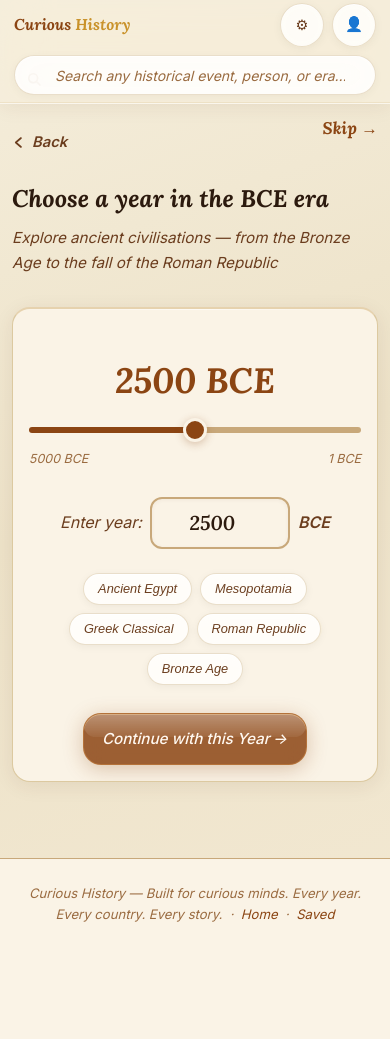
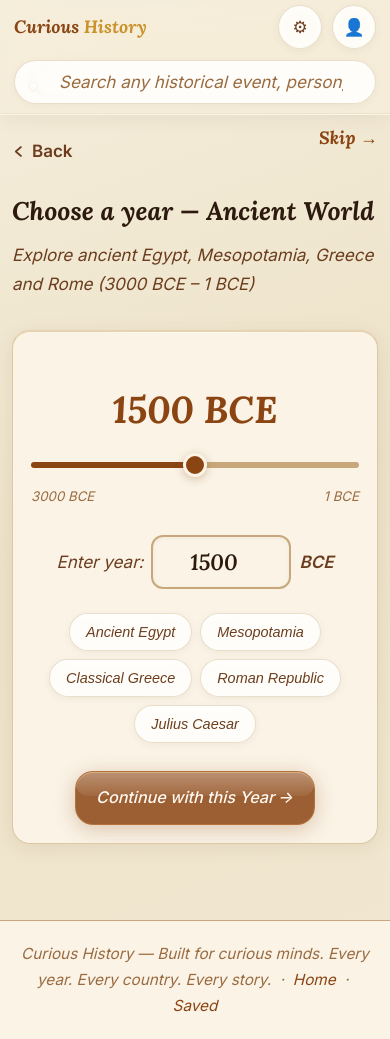
Before and after one commit to himanks897/Himanks897, a Flask app: page /year?era=bce in a window 390 px wide. Before the commit the page ends 922 px from the top, so only its background shows below. Run offline with Flask 3, Linux system fonts and the light colour scheme.

Commit message:
Remove prehistoric era; increase fonts; improve mobile responsiveness
- home.html: replace 'Prehistory (5000 BCE)' card with 'Ancient World
  (3000 BCE)' — only eras with real Wikipedia/archive data
- year.html: limit BCE slider to 3000 BCE (not 5000); update era chips
  to Egypt/Mesopotamia/Greece/Rome; remove Stone Age/Bronze Age chips
- main.css: base font 16px→17px; body font-style italic→normal for
  readability; raise all tiny labels (0.72–0.8rem) to readable minimum;
  comprehensive mobile breakpoints at 900/600/480/360px
- components.css: global font bumps for article content, cards, buttons,
  meta chips, reactions; better tablet/mobile layout for all components

Co-Authored-By: Claude Sonnet 4.6 <noreply@anthropic.com>

```diff
--- a/Curious History/static/css/components.css
+++ b/Curious History/static/css/components.css
@@ -1961,34 +1961,60 @@
    MOBILE & RESPONSIVE — COMPONENTS
    ═══════════════════════════════════════════════════════════════════════════ */
 
+/* ── Global font size bumps — raise tiny labels to readable minimum ──────── */
+.meta-chip, .confidence-badge { font-size: 0.88rem; }
+.today-label { font-size: 0.88rem; }
+.word-era    { font-size: 0.88rem; }
+.word-def    { font-size: 1rem; }
+.today-text  { font-size: 1rem; }
+.word-term   { font-size: 1.35rem; }
+.era-card-title { font-size: 1.1rem; }
+.era-card-desc  { font-size: 0.9rem; }
+.era-card-range { font-size: 0.88rem; }
+.recent-item    { font-size: 0.95rem; }
+.section-heading { font-size: 1.1rem; }
+.article-content { font-size: 1.05rem; line-height: 1.85; }
+.article-content h2 { font-size: 1.4rem; }
+.article-content h3 { font-size: 1.2rem; }
+.action-btn  { font-size: 0.9rem; }
+.reaction-btn, .share-btn { font-size: 0.9rem; }
+.time-nav-btn { font-size: 0.95rem; }
+.read-aloud-btn { font-size: 0.9rem; }
+.glossary-term { font-size: 0.95rem; }
+.glossary-def  { font-size: 0.9rem; }
+.sources-footer { font-size: 0.88rem; }
+.quiz-option { font-size: 0.95rem; }
+.suggestion-chip { font-size: 1rem; }
+.topic-input { font-size: 1.05rem; }
+.country-btn { font-size: 0.9rem; }
+.accordion-header { font-size: 0.95rem; }
+.world-option-name { font-size: 1rem; }
+.world-option-desc { font-size: 0.88rem; }
+.results-title { font-size: clamp(1.6rem, 4vw, 2.2rem); }
+.year-page-title { font-size: clamp(1.5rem, 4vw, 2rem); }
+.year-page-sub { font-size: 1rem; }
+.slider-display { font-size: clamp(2.2rem, 6vw, 3rem); }
+
 /* ── Tablet (≤ 900px) ──────────────────────────────────────────────────── */
 @media (max-width: 900px) {
   /* Results: stack into single column */
-  .results-layout {
-    grid-template-columns: 1fr;
-    gap: 20px;
-  }
+  .results-layout { grid-template-columns: 1fr; gap: 24px; }
   .media-column {
     position: static;
     border-left: none;
     padding-left: 0;
-    border-top: 1px solid #000;
-    padding-top: 20px;
+    border-top: 1px solid var(--color-border);
+    padding-top: 24px;
   }
-  .image-gallery-grid {
-    grid-template-columns: repeat(3, 1fr);
-  }
-  .image-gallery-grid .gallery-img:first-child {
-    grid-column: 1 / -1;
-  }
-  /* Results header spacing */
+  .image-gallery-grid { grid-template-columns: repeat(3, 1fr); }
+  .image-gallery-grid .gallery-img:first-child { grid-column: 1 / -1; }
   .results-header { margin-bottom: 20px; }
-
-  /* Panels — full width */
-  .detail-content-panel,
-  .action-result-panel {
-    padding: 16px;
-  }
+  .detail-content-panel, .action-result-panel { padding: 20px; }
+
+  /* Bigger cards on tablet */
+  .today-card { padding: 22px; }
+  .word-card  { padding: 20px; }
+  .era-card   { padding: 26px 18px; }
 }
 
 /* ── Mobile (≤ 640px) ──────────────────────────────────────────────────── */
@@ -1998,185 +2024,151 @@
   .welcome-page { padding: 28px 16px 80px; }
   .welcome-content { max-width: 100%; }
   .welcome-logo { font-size: 2.2rem; }
-  .welcome-tagline { font-size: 1rem; margin-bottom: 32px; }
+  .welcome-tagline { font-size: 1.05rem; margin-bottom: 32px; }
   .welcome-btns .btn { max-width: 100%; }
 
   /* ─ Home dashboard ─ */
   .home-grid { grid-template-columns: 1fr; gap: 14px; }
-  .era-cards { grid-template-columns: 1fr 1fr; gap: 12px; }
-  .era-card { padding: 20px 14px; }
-  .era-card-icon { font-size: 2rem; }
-  .era-card-title { font-size: 0.95rem; }
+  .era-cards { grid-template-columns: 1fr 1fr; gap: 14px; }
+  .era-card { padding: 22px 16px; }
+  .era-card-title { font-size: 1.05rem; }
+  .era-card-desc { font-size: 0.88rem; }
   .today-card { padding: 18px; }
-  .today-text { font-size: 0.9rem; }
-  .word-card { padding: 16px; }
-  .word-term { font-size: 1.1rem; }
-  .home-hero h2 { font-size: 1.3rem; }
+  .today-text { font-size: 1rem; }
+  .word-card { padding: 18px; }
+  .word-term { font-size: 1.2rem; }
+  .home-hero h2 { font-size: 1.35rem; }
+  .home-hero p { font-size: 0.95rem; }
 
   /* ─ Year selection ─ */
   .year-select-page { max-width: 100%; }
-  .year-page-title { font-size: 1.5rem; }
-  .slider-display { font-size: 2.2rem; }
   .year-manual { flex-wrap: wrap; gap: 8px; }
-  .year-input { width: 140px; height: 52px; font-size: 1.25rem; }
+  .year-input { width: 140px; height: 54px; font-size: 1.3rem; }
 
   /* ─ Country selection ─ */
   .country-region-grid { grid-template-columns: 1fr; }
   .country-page-header { padding: 18px 16px 16px; }
-  .country-page-title { font-size: 1.3rem; }
-  .country-btn {
-    min-height: 40px;
-    padding: 8px 14px;
-    font-size: 0.85rem;
-  }
-  .accordion-header { min-height: 48px; font-size: 0.95rem; }
-  .accordion-body { gap: 8px; padding: 10px; }
-  .world-option { padding: 14px 16px; }
-  .world-option-icon { font-size: 1.7rem; }
+  .country-page-title { font-size: 1.35rem; }
+  .country-btn { min-height: 44px; padding: 10px 16px; font-size: 0.92rem; }
+  .accordion-header { min-height: 50px; font-size: 1rem; }
+  .accordion-body { gap: 8px; padding: 12px; }
+  .world-option { padding: 16px; }
+  .world-option-name { font-size: 1rem; }
 
   /* ─ Topic input ─ */
-  .topic-input { height: 56px; font-size: 0.95rem; }
-  .context-banner { font-size: 0.85rem; padding: 10px 14px; }
-  .suggestions-chips { gap: 6px; }
+  .topic-input { height: 60px; font-size: 1rem; }
+  .context-banner { font-size: 0.9rem; padding: 12px 14px; }
+  .suggestions-chips { gap: 8px; }
+  .suggestion-chip { font-size: 0.95rem; padding: 10px 16px; }
 
   /* ─ Results header ─ */
-  .results-title { font-size: 1.5rem; }
-  .results-meta {
-    gap: 6px;
-    margin-bottom: 10px;
-  }
-  .meta-chip { font-size: 0.72rem; padding: 3px 9px; }
-  .confidence-badge { font-size: 0.72rem; padding: 3px 9px; }
-  .share-btn { font-size: 0.72rem; padding: 3px 9px; }
-
-  /* Importance bar labels — smaller on mobile */
-  .importance-level-labels span { font-size: 0.6rem; }
+  .results-meta { gap: 8px; margin-bottom: 12px; }
+  .meta-chip { font-size: 0.85rem; padding: 5px 12px; }
+  .confidence-badge { font-size: 0.85rem; padding: 5px 12px; }
+  .share-btn { font-size: 0.85rem; padding: 5px 12px; }
+
+  /* Importance bar labels */
+  .importance-level-labels span { font-size: 0.72rem; }
 
   /* Who alive strip — scrollable */
   .who-alive-strip {
     flex-wrap: nowrap;
     overflow-x: auto;
     -webkit-overflow-scrolling: touch;
-    gap: 10px;
-    padding: 10px 12px;
+    gap: 12px;
+    padding: 12px 14px;
     scrollbar-width: none;
   }
   .who-alive-strip::-webkit-scrollbar { display: none; }
-  .who-alive-person { white-space: nowrap; font-size: 0.8rem; flex-shrink: 0; }
+  .who-alive-person { white-space: nowrap; font-size: 0.9rem; flex-shrink: 0; }
 
   /* ─ Action buttons — 2-col grid on mobile ─ */
   .action-buttons {
     display: grid;
     grid-template-columns: 1fr 1fr;
-    gap: 7px;
-    padding: 10px 0;
+    gap: 8px;
+    padding: 12px;
   }
   .action-btn {
     justify-content: center;
     text-align: center;
-    font-size: 0.8rem;
-    padding: 9px 8px;
-    min-height: 46px;
+    font-size: 0.88rem;
+    padding: 10px 8px;
+    min-height: 48px;
     white-space: nowrap;
     overflow: hidden;
     text-overflow: ellipsis;
     width: 100%;
   }
-  /* Dropdown wrapper inside grid */
-  .action-buttons .dropdown {
-    display: contents; /* slot child directly into the grid */
-  }
-  .action-buttons .dropdown .action-btn {
-    display: flex;
-    width: 100%;
-  }
+  .action-buttons .dropdown { display: contents; }
+  .action-buttons .dropdown .action-btn { display: flex; width: 100%; }
 
   /* ─ Article content ─ */
-  .article-content { font-size: 0.95rem; line-height: 1.75; }
-  .article-content h2 { font-size: 1.15rem; margin: 20px 0 10px; }
-  .article-content h3 { font-size: 1rem; }
-  .article-content p { text-align: left; } /* justified text causes odd rivers on mobile */
-
-  /* Article inline images — full width, no float */
+  .article-content { font-size: 1rem; line-height: 1.82; }
+  .article-content h2 { font-size: 1.25rem; margin: 20px 0 10px; }
+  .article-content h3 { font-size: 1.1rem; }
+  .article-content p { text-align: left; }
+
+  /* Article inline images — full width on mobile */
   .article-image {
-    float: none;
-    width: 100%;
-    max-width: 100%;
-    margin: 0 0 18px 0;
-    clear: both;
+    float: none; width: 100%; max-width: 100%;
+    margin: 0 0 18px 0; clear: both;
   }
   .article-image img { height: auto; max-height: 220px; object-fit: cover; }
 
-  /* ─ Detail / action panels ─ */
-  .panel-header {
-    flex-wrap: wrap;
-    gap: 8px;
-  }
-  .panel-header > div {
-    flex-shrink: 0;
-  }
-  .panel-title { font-size: 0.9rem; }
+  /* ─ Panels ─ */
+  .panel-header { flex-wrap: wrap; gap: 8px; }
+  .panel-header > div { flex-shrink: 0; }
+  .panel-title { font-size: 0.95rem; }
 
   /* ─ Reactions ─ */
-  .reactions-row { gap: 6px; }
-  .reaction-btn {
-    padding: 5px 10px;
-    font-size: 0.78rem;
-    min-height: 38px;
-  }
+  .reactions-row { gap: 8px; }
+  .reaction-btn { padding: 7px 12px; font-size: 0.9rem; min-height: 42px; }
 
   /* ─ Image gallery ─ */
-  .image-gallery-grid { grid-template-columns: 1fr 1fr; gap: 6px; }
-  .gallery-img img { height: 110px; }
-  .gallery-img:first-child img { height: 140px; }
-  .gallery-caption { font-size: 0.68rem; }
+  .image-gallery-grid { grid-template-columns: 1fr 1fr; gap: 8px; }
+  .gallery-img img { height: 120px; }
+  .gallery-img:first-child img { height: 150px; }
+  .gallery-caption { font-size: 0.8rem; }
 
   /* ─ Glossary ─ */
-  .glossary-grid { grid-template-columns: 1fr; gap: 6px; }
-  .glossary-item { padding: 8px 10px; }
+  .glossary-grid { grid-template-columns: 1fr; gap: 8px; }
+  .glossary-item { padding: 10px 12px; }
+  .glossary-term { font-size: 1rem; }
+  .glossary-def  { font-size: 0.92rem; }
 
   /* ─ Time navigation ─ */
-  .time-nav { flex-direction: column; gap: 8px; }
-  .time-nav-btn { width: 100%; text-align: center; justify-content: center; }
+  .time-nav { flex-direction: column; gap: 10px; }
+  .time-nav-btn { width: 100%; text-align: center; justify-content: center; font-size: 1rem; }
 
   /* ─ Read aloud bar ─ */
-  .read-aloud-bar { padding: 8px 12px; gap: 8px; }
-  .read-aloud-btn { font-size: 0.82rem; min-height: 36px; padding: 6px 14px; }
-
-  /* ─ Summary / Quiz pages ─ */
-  .summary-header,
-  .quiz-header {
-    flex-direction: column;
-    align-items: flex-start;
-    gap: 10px;
-  }
+  .read-aloud-bar { padding: 10px 14px; gap: 10px; }
+  .read-aloud-btn { font-size: 0.92rem; min-height: 42px; padding: 8px 16px; }
+
+  /* ─ Summary / Quiz ─ */
+  .summary-header, .quiz-header { flex-direction: column; align-items: flex-start; gap: 10px; }
   .word-count-chips { flex-wrap: wrap; gap: 6px; }
-  .quiz-options { gap: 8px; }
-  .quiz-option { padding: 10px 14px; font-size: 0.875rem; }
+  .quiz-options { gap: 10px; }
+  .quiz-option { padding: 12px 16px; font-size: 0.95rem; }
 
   /* ─ Sources footer ─ */
-  .sources-footer { font-size: 0.78rem; }
+  .sources-footer { font-size: 0.9rem; }
 }
 
 /* ── Small phone (≤ 480px) ─────────────────────────────────────────────── */
 @media (max-width: 480px) {
-  /* Action buttons — keep 2-col grid, tighter padding */
-  .action-buttons {
-    grid-template-columns: 1fr 1fr;
-    padding: 10px;
-    gap: 6px;
-  }
+  .action-buttons { grid-template-columns: 1fr 1fr; padding: 10px; gap: 6px; }
   .action-buttons .dropdown { display: contents; }
 
-  /* Era cards — single column */
-  .era-cards { grid-template-columns: 1fr; }
-
-  /* Welcome — single column, tighter */
-  .welcome-logo { font-size: 1.9rem; }
+  /* Era cards — single column on very small screens */
+  .era-cards { grid-template-columns: 1fr; gap: 12px; }
+
+  /* Welcome */
+  .welcome-logo { font-size: 2rem; }
   .welcome-ornament { font-size: 1.5rem; margin-bottom: 24px; }
 
   /* Results title */
-  .results-title { font-size: 1.3rem; }
+  .results-title { font-size: 1.35rem; }
 
   /* Map card */
   .map-card img { max-height: 180px; object-fit: cover; }
--- a/Curious History/static/css/main.css
+++ b/Curious History/static/css/main.css
@@ -420,22 +420,22 @@ html.high-contrast {
 }
 
 html {
-  font-size: 16px;
+  font-size: 17px;           /* up from 16px — scales all rem units */
   scroll-behavior: smooth;
   -webkit-text-size-adjust: 100%;
 }
 
-html.font-sm { font-size: 14px; }
+html.font-sm { font-size: 15px; }
 html.font-lg { font-size: 20px; }
 
 body {
   font-family: var(--font-ui);
-  font-style: italic;
+  font-style: normal;        /* was italic globally — now only applied where intentional */
   background-color: var(--color-bg);
   color: var(--color-text-primary);
-  line-height: 1.6;
+  line-height: 1.7;          /* slightly more generous line height */
   min-height: 100vh;
-  /* Classic parchment gradient — no stars, no radial spots */
+  /* Classic parchment gradient */
   background-image: linear-gradient(160deg, #F5EEDC 0%, #EDE2C8 50%, #F2E8D2 100%);
 }
 
@@ -1266,135 +1266,144 @@ html.colorblind .btn-gold {
 
 /* ═══════════════════════════════════════════════════════════════════════════
    MOBILE & RESPONSIVE STYLES
-   Breakpoints: 768px (tablet), 600px (mobile), 480px (small), 360px (tiny)
+   Breakpoints: 900px (tablet), 600px (mobile), 480px (small), 360px (tiny)
    ═══════════════════════════════════════════════════════════════════════════ */
 
 /* Prevent horizontal overflow on all screens */
 html, body { overflow-x: hidden; }
 
-/* ── Tablet (≤ 768px) ──────────────────────────────────────────────────── */
-@media (max-width: 768px) {
-  :root { --nav-height: 56px; }
+/* Minimum readable font size — raise all tiny labels site-wide */
+.breadcrumb ol li,
+.nav-a11y-label,
+.today-label, .word-era,
+footer, .loading-state,
+.a11y-label { font-size: 0.82rem; }
 
-  /* Navbar */
-  .navbar-inner {
-    padding: 0 14px;
-    gap: 8px;
-  }
-  .nav-logo { font-size: 1.1rem; }
-  .nav-search-wrap {
-    flex: 1;
-    max-width: none;
-  }
-  .nav-search {
-    font-size: 0.82rem;
-    height: 36px;
-    padding: 0 12px 0 36px;
-  }
+.dropdown-item,
+.nav-search,
+.toast,
+.session-banner { font-size: 0.95rem; }
 
-  /* Main content */
-  .main-content { padding: 18px 14px 32px; }
+/* ── Tablet (≤ 900px) ──────────────────────────────────────────────────── */
+@media (max-width: 900px) {
+  :root { --nav-height: 60px; }
 
-  /* Buttons — bigger touch targets */
-  .btn { min-height: 46px; }
+  .navbar-inner { padding: 0 16px; gap: 10px; }
+  .nav-logo { font-size: 1.2rem; }
+  .nav-search-wrap { flex: 1; max-width: none; }
+  .nav-search { font-size: 0.95rem; height: 40px; }
 
-  /* Accessibility panel — full width on tablet */
-  .a11y-panel {
-    right: 10px;
-    left: 10px;
-    width: auto;
-  }
+  .main-content { padding: 20px 16px 40px; }
 
-  /* Toast — bottom-center on mobile */
-  .toast-container {
-    bottom: 16px;
-    right: 14px;
-    left: 14px;
-    align-items: stretch;
-  }
-  .toast {
-    max-width: 100%;
-    width: 100%;
-  }
+  .btn { min-height: 48px; font-size: 0.95rem; }
+  .btn-lg { min-height: 54px; font-size: 1rem; }
+  .chip { font-size: 0.9rem; padding: 6px 16px; }
+
+  .card { padding: 20px; }
+
+  .a11y-panel { right: 10px; left: 10px; width: auto; }
+
+  .toast-container { bottom: 16px; right: 14px; left: 14px; align-items: stretch; }
+  .toast { max-width: 100%; width: 100%; font-size: 0.95rem; }
+
+  /* Page nav bar */
+  .page-back-btn { font-size: 1rem; }
+  .page-skip-link { font-size: 1.05rem; }
 }
 
 /* ── Mobile (≤ 600px) ──────────────────────────────────────────────────── */
 @media (max-width: 600px) {
   :root { --nav-height: 52px; }
 
-  /* ── Two-row navbar: Row 1 = Logo + Icons  |  Row 2 = Full-width search ── */
-  .navbar {
-    height: auto;           /* allow second row for search */
-  }
+  /* Two-row navbar: Row 1 = Logo + Icons  |  Row 2 = Full-width search */
+  .navbar { height: auto; }
   .navbar-inner {
-    flex-wrap: wrap;        /* let search wrap to its own row */
+    flex-wrap: wrap;
     height: auto;
     padding: 0 14px;
     gap: 6px;
     align-items: center;
   }
-  /* Row 1: logo on the left */
   .nav-logo {
     flex: 1 1 auto;
-    font-size: 1.05rem;
+    font-size: 1.15rem;
     letter-spacing: 0;
-    padding: 12px 0;       /* ensures row 1 is ≥ 52px tall */
+    padding: 12px 0;
   }
-  /* Row 1: icon buttons stay on the right, vertically centred */
   .nav-right {
     flex-shrink: 0;
     margin-left: 0;
-    gap: 8px;
-    padding: 0;
+    gap: 10px;
     align-self: center;
   }
-  /* Row 2: search fills the full width below logo + icons */
   .nav-search-wrap {
-    order: 10;              /* forces below logo + icons */
+    order: 10;
     flex: 0 0 100%;
     max-width: 100%;
     min-width: 0;
-    padding-bottom: 8px;
+    padding-bottom: 10px;
   }
   .nav-search {
-    font-size: 0.875rem;
-    height: 40px;
-    padding: 0 16px 0 40px;
+    font-size: 1rem;
+    height: 44px;
+    padding: 0 16px 0 44px;
     width: 100%;
   }
-  .nav-icon-btn { width: 38px; height: 38px; font-size: 0.9rem; }
+  .nav-icon-btn { width: 42px; height: 42px; font-size: 1rem; }
 
-  /* Breadcrumb — smaller */
-  .breadcrumb ol li { font-size: 0.75rem; }
+  /* Breadcrumb */
+  .breadcrumb ol li { font-size: 0.88rem; }
 
-  /* Main content */
-  .main-content { padding: 14px 12px 28px; }
+  /* Main content — more breathing room */
+  .main-content { padding: 16px 14px 32px; }
 
-  /* Buttons — large enough touch targets, don't overflow */
-  .btn { min-height: 48px; padding: 10px 18px; width: auto; max-width: 100%; }
-  .btn-lg { min-height: 52px; font-size: 0.95rem; }
+  /* Buttons — large tap targets */
+  .btn { min-height: 50px; padding: 12px 20px; font-size: 1rem; }
+  .btn-sm { min-height: 42px; padding: 8px 14px; font-size: 0.9rem; }
+  .btn-lg { min-height: 54px; font-size: 1rem; }
   .btn-block-mobile { width: 100%; text-align: center; justify-content: center; }
 
   /* Cards */
-  .card { padding: 16px; }
+  .card { padding: 18px; }
+
+  /* Page nav */
+  .page-back-btn { font-size: 1rem; }
+  .page-skip-link { font-size: 1.05rem; }
+
+  /* Chips */
+  .chip { font-size: 0.9rem; padding: 7px 16px; min-height: 38px; }
+
+  /* Dropdown */
+  .dropdown-item { font-size: 1rem; padding: 12px 16px; }
+
+  /* Footer */
+  footer { font-size: 0.9rem; padding: 20px 16px; }
 }
 
 /* ── Small phone (≤ 480px) ─────────────────────────────────────────────── */
 @media (max-width: 480px) {
-  .nav-logo { font-size: 0.98rem; }
-  /* search-wrap already full-width from ≤600 block — no need to restrict it */
+  .nav-logo { font-size: 1.05rem; }
+  .main-content { padding: 12px 12px 28px; }
 
-  /* Accessibility panel — full bleed on small screens */
+  .btn { min-height: 50px; font-size: 0.95rem; }
+  .chip { font-size: 0.85rem; }
+
+  /* Accessibility panel — slides up from bottom on small screens */
   .a11y-panel {
-    right: 0;
-    left: 0;
+    right: 0; left: 0;
     border-radius: var(--radius-lg) var(--radius-lg) 0 0;
-    bottom: 0;
-    top: auto;
+    bottom: 0; top: auto;
     position: fixed;
     max-height: 80vh;
     overflow-y: auto;
   }
+}
+
+/* ── Very small (≤ 360px) ──────────────────────────────────────────────── */
+@media (max-width: 360px) {
+  .nav-logo { font-size: 0.95rem; }
+  .main-content { padding: 10px 10px 24px; }
+  .btn { font-size: 0.9rem; padding: 10px 14px; }
 }
 
 /* ── Page Loader ─────────────────────────────────────────────────────────── */
--- a/Curious History/templates/year.html
+++ b/Curious History/templates/year.html
@@ -17,11 +17,11 @@
 
   <div class="year-select-page">
     {% if era == 'bce' %}
-      <h1 class="year-page-title">Choose a year in the <em>BCE era</em></h1>
-      <p class="year-page-sub"><em>Explore ancient civilisations — from the Bronze Age to the fall of the Roman Republic</em></p>
+      <h1 class="year-page-title">Choose a year — <em>Ancient World</em></h1>
+      <p class="year-page-sub">Explore ancient Egypt, Mesopotamia, Greece and Rome (3000 BCE – 1 BCE)</p>
     {% else %}
-      <h1 class="year-page-title">Choose a year in the <em>CE era</em></h1>
-      <p class="year-page-sub"><em>Explore recorded history — from the rise of Rome to the present day (2026)</em></p>
+      <h1 class="year-page-title">Choose a year — <em>Recorded History</em></h1>
+      <p class="year-page-sub">Explore medieval, renaissance and modern history (1 CE – 2026)</p>
     {% endif %}
 
     <div class="card">
@@ -38,18 +38,18 @@
           class="year-slider"
           id="year-slider"
           min="1"
-          max="5000"
-          value="2500"
+          max="3000"
+          value="1500"
           step="1"
           aria-label="Select year BCE"
-          aria-valuenow="2500"
+          aria-valuenow="1500"
           aria-valuemin="1"
-          aria-valuemax="5000"
-          aria-valuetext="2500 BCE"
+          aria-valuemax="3000"
+          aria-valuetext="1500 BCE"
           role="slider"
         >
         <div class="slider-range">
-          <span>5000 BCE</span>
+          <span>3000 BCE</span>
           <span>1 BCE</span>
         </div>
         {% else %}
@@ -82,9 +82,9 @@
           type="number"
           id="year-input"
           class="year-input"
-          value="{% if era == 'bce' %}2500{% else %}1900{% endif %}"
+          value="{% if era == 'bce' %}1500{% else %}1900{% endif %}"
           min="1"
-          max="{% if era == 'bce' %}5000{% else %}2026{% endif %}"
+          max="{% if era == 'bce' %}3000{% else %}2026{% endif %}"
           aria-label="Enter year manually"
           aria-describedby="year-input-hint"
         >
@@ -94,11 +94,11 @@
       <!-- Quick-select Era Buttons -->
       <div class="era-quick-btns" role="group" aria-label="Quick-select historical era">
         {% if era == 'bce' %}
-        <button class="chip" onclick="setYear(3100)" aria-label="Jump to Ancient Egypt era (3100 BCE to 332 BCE)">Ancient Egypt</button>
-        <button class="chip" onclick="setYear(2600)" aria-label="Jump to Mesopotamia era (2600 BCE)">Mesopotamia</button>
-        <button class="chip" onclick="setYear(480)" aria-label="Jump to Greek Classical era (480 BCE)">Greek Classical</button>
-        <button class="chip" onclick="setYear(264)" aria-label="Jump to Roman Republic era (264 BCE)">Roman Republic</button>
-        <button class="chip" onclick="setYear(1200)" aria-label="Jump to Bronze Age (1200 BCE)">Bronze Age</button>
+        <button class="chip" onclick="setYear(3000)" aria-label="Ancient Egypt (3000 BCE)">Ancient Egypt</button>
+        <button class="chip" onclick="setYear(2600)" aria-label="Mesopotamia (2600 BCE)">Mesopotamia</button>
+        <button class="chip" onclick="setYear(500)" aria-label="Classical Greece (500 BCE)">Classical Greece</button>
+        <button class="chip" onclick="setYear(264)" aria-label="Roman Republic (264 BCE)">Roman Republic</button>
+        <button class="chip" onclick="setYear(44)" aria-label="Julius Caesar era (44 BCE)">Julius Caesar</button>
         {% else %}
         <button class="chip" onclick="setYear(1000)" aria-label="Jump to Medieval era (1000 CE)">Medieval</button>
         <button class="chip" onclick="setYear(1450)" aria-label="Jump to Renaissance era (1450 CE)">Renaissance</button>
@@ -134,15 +134,14 @@ const yearDisplay = document.getElementById('year-display');
 const continueBtn = document.getElementById('year-continue-btn');
 
 function setYear(y) {
-  const displayY = isBce ? (5001 - y) : y;
   if (isBce) {
-    slider.value = 5001 - y;
+    slider.value = 3001 - y;
     yearInput.value = y;
   } else {
     slider.value = y;
     yearInput.value = y;
   }
-  updateDisplay(isBce ? y : y);
+  updateDisplay(y);
 }
 
 function updateDisplay(year) {
@@ -157,14 +156,14 @@ function updateDisplay(year) {
 
 // Init gradient
 function updateSliderGradient() {
-  const max = isBce ? 5000 : 2026;
+  const max = isBce ? 3000 : 2026;
   const pct = (slider.value / max) * 100;
   slider.style.background = `linear-gradient(to right, var(--color-accent) 0%, var(--color-accent) ${pct}%, var(--color-border) ${pct}%)`;
 }
 
 slider.addEventListener('input', function() {
   const v = parseInt(this.value);
-  const displayYear = isBce ? (5001 - v) : v;
+  const displayYear = isBce ? (3001 - v) : v;
   yearInput.value = displayYear;
   updateDisplay(displayYear);
   updateSliderGradient();
@@ -172,15 +171,15 @@ slider.addEventListener('input', function() {
 
 yearInput.addEventListener('input', function() {
   let v = parseInt(this.value) || 1;
-  const max = isBce ? 5000 : 2026;
+  const max = isBce ? 3000 : 2026;
   v = Math.max(1, Math.min(max, v));
-  slider.value = isBce ? (5001 - v) : v;
+  slider.value = isBce ? (3001 - v) : v;
   updateDisplay(v);
   updateSliderGradient();
 });
 
 // Init
-const initYear = isBce ? 2500 : 1900;
+const initYear = isBce ? 1500 : 1900;
 updateDisplay(initYear);
 updateSliderGradient();
 
```
Also changed, not shown: Curious History/templates/home.html (+9 -9 lines).
